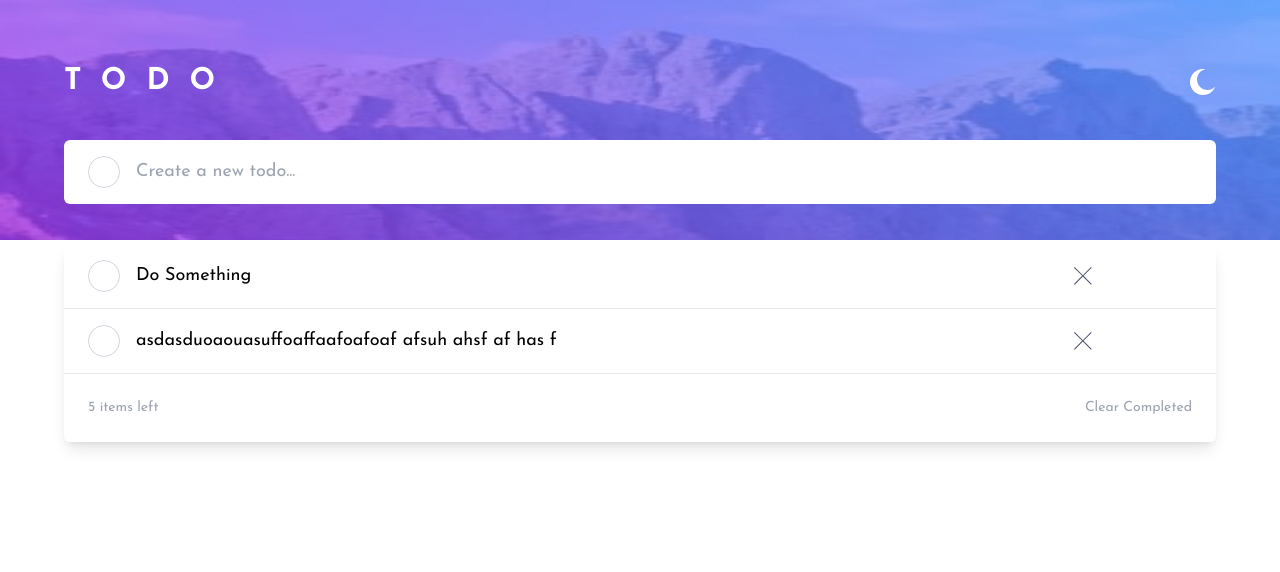
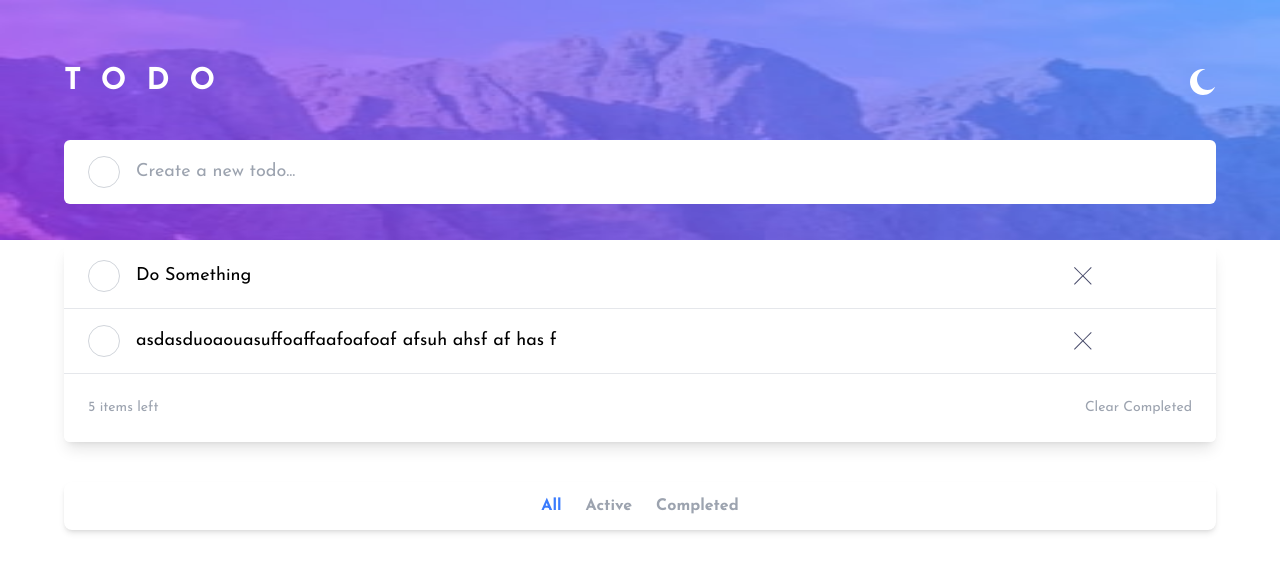
Before and after one commit to nikagoci/todo-advanced, a React (Vite) app: page / in a window 1280 px wide. Shown: the top 572 px of the page. Built offline with nearby package versions, Linux system fonts and the light colour scheme.

Commit message:
added bottom navigation to filter todos by type

```diff
--- a/src/App.tsx
+++ b/src/App.tsx
@@ -7,6 +7,7 @@ import Todos from './components/TodoList'
 import BackgroundImg from './assets/bg-mobile-light.jpg'
 import SingleTodo from './components/TodoList'
 import TodoList from './components/TodoList'
+import BottomNav from './components/BottomNav'
 
 const fakeTodos: Todo[] = [
   {
@@ -32,9 +33,8 @@ const App = () => {
       <div className='w-[90%] mx-auto'>
         <Navbar />
         <CreateTodo />
-
         <TodoList todos={todos} />
-
+        <BottomNav />
       </div>
     </section>
   )
--- /dev/null
+++ b/src/components/BottomNav.tsx
@@ -0,0 +1,43 @@
+import { useState } from 'react'
+
+type OptionsType = {
+    title: string,
+    isActive: boolean
+}
+
+const BottomNav = () => {
+    const [options, setOptions] = useState<OptionsType[]>([
+        {
+            title: "All",
+            isActive: true
+        },
+        {
+            title: "Active",
+            isActive: false
+        },
+        {
+            title: "Completed",
+            isActive: false
+        },
+    ])
+
+    const activeChangeHandler = (index: number) => {
+        const uptadedOptions = options.map(option => ({
+            ...option,
+            isActive: false
+        }))
+
+        uptadedOptions[index].isActive = true;
+        setOptions(uptadedOptions)
+    }
+
+    return (
+        <ul className="flex justify-center py-3 mt-10 bg-white rounded-lg shadow-md gap-x-6" >
+            {options.map((option, index) => (
+                <li key={index} className={`${option.isActive ? "text-bright_blue" : "text-gray-400"} font-bold cursor-pointer`} onClick={() => activeChangeHandler(index)}>{option.title}</li>
+            ))}
+        </ul>
+    )
+}
+
+export default BottomNav
--- a/src/components/ui/TodoBar.tsx
+++ b/src/components/ui/TodoBar.tsx
@@ -5,21 +5,26 @@ type TodoBarProps = {
     todo?: Todo;
 }
 
+const classNames = {
+    container: "flex items-center w-full px-6 py-4 bg-white rounded-md",
+    checkbox: "w-8 h-8 border border-gray-300 rounded-full cursor-pointer",
+    text: "ml-4 text-lg w-[85%]"
+}
 
 const TodoBar = ({ todo }: TodoBarProps) => {
     if (!todo) {
         return (
-            <form className="flex items-center w-full px-6 py-4 bg-white rounded-md ">
-                <div className="w-8 h-8 border border-gray-300 rounded-full cursor-pointer" />
-                <input type="text" placeholder="Create a new todo..." className="w-[85%] ml-4 text-lg outline-none " />
+            <form className={classNames.container}>
+                <div className={classNames.checkbox} />
+                <input type="text" placeholder="Create a new todo..." className={`${classNames.text} outline-none`} />
             </form>
         )
     }
 
     return (
-        <div className="flex items-center w-full px-6 py-4 bg-white rounded-md">
-            <div className="w-8 h-8 border border-gray-300 rounded-full cursor-pointer" />
-            <div className="ml-4 text-lg w-[85%] truncate outline-none ">{todo.title}</div>
+        <div className={classNames.container}>
+            <div className={classNames.checkbox} />
+            <div className={`${classNames.text} truncate`}>{todo.title}</div>
             <img src={CrossIcon} alt='remove' className='cursor-pointer' />
         </div>
     )
```
